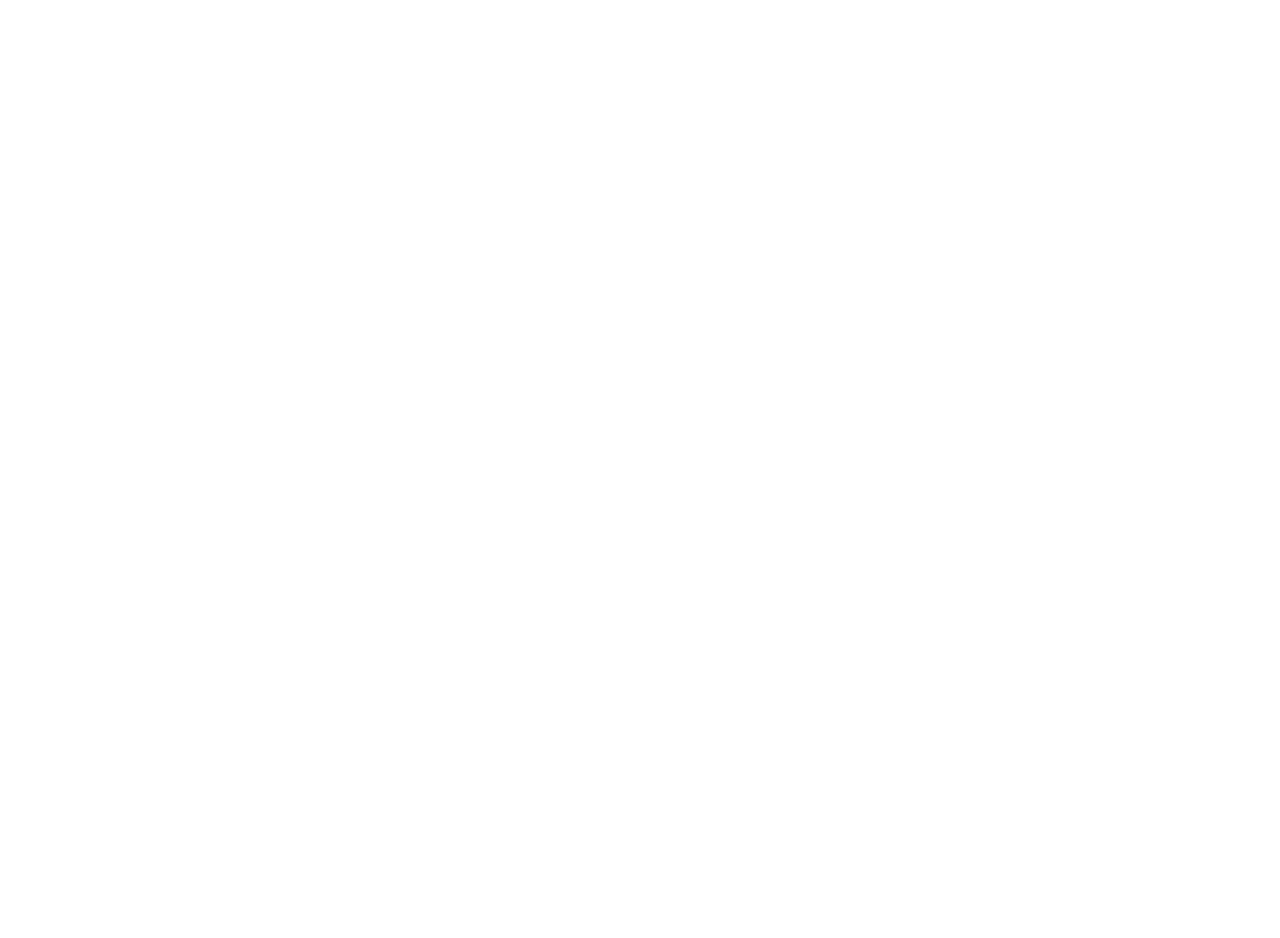
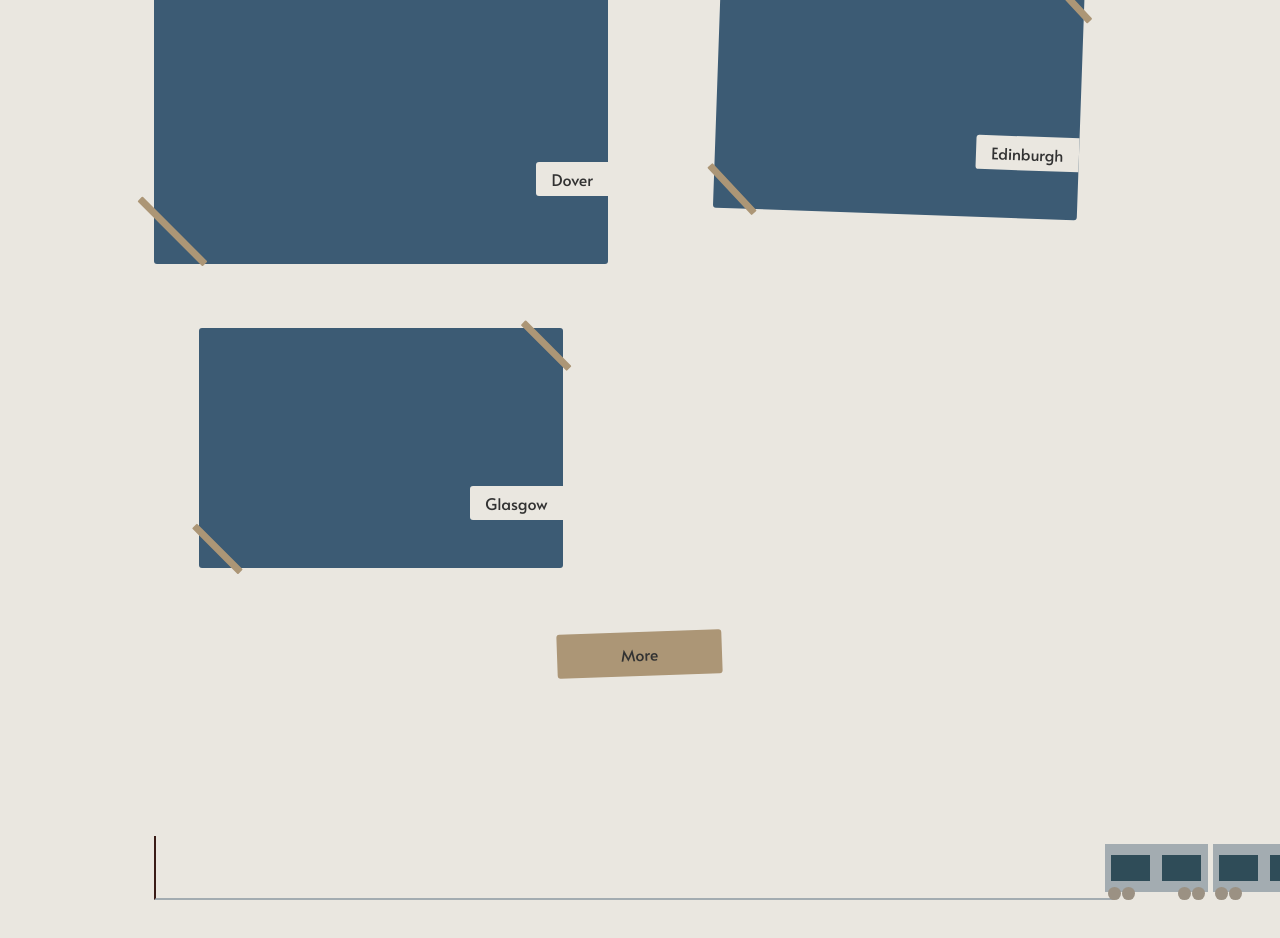
Before and after one commit to nobidina/blog, a Vue app: page / in a window 1280 px wide. Shown: the part 1360-2298 px from the top of the page. Before the commit the page ends 1240 px from the top, so only its background shows below. Built offline with nearby package versions, Linux system fonts and the light colour scheme.

Commit message:
add css for Album

```diff
--- a/src/components/Album.vue
+++ b/src/components/Album.vue
@@ -1,5 +1,6 @@
 <template>
-  <ul class="album">
+  <div class="album">
+    <ul class="album__list">
       <li class="album__item" v-for="item in album" :key="item.title">
         <img class="album__img" :src="item.img" :srcSet="item.srcSet" :alt="item.alt">
         <span class="album__title">
@@ -7,6 +8,10 @@
         </span>
       </li>
     </ul>
+    <button class="album__button" type="button">
+      More
+    </button>
+  </div>
 </template>
 
 <script>
@@ -26,7 +31,102 @@
 @import "../less/variables.less";
 
 .album {
+  display: flex;
+  flex-direction: column;
+  justify-content: center;
+  align-items: center;
 
+  &__list {
+    @media @tablet {
+      display: grid;
+      grid-template-columns: 1fr 1fr;
+      grid-template-rows: 1fr 1fr;
+      grid-gap: 5vw;
+      width: 100%;
+      margin-bottom: 5vw;
+    }
+  }
+
+  &__item {
+    position: relative;
+    width: 100%;
+    min-height: 340px;
+    margin-bottom: 30px;
+    border-radius: 3px;
+    background-color: #3c5b74;
+
+    @media @tablet {
+      margin-bottom: 0;
+    }
+
+    &:last-child {
+      margin-bottom: 0;
+    }
+
+    &:nth-child(4n + 1),
+    &:nth-child(4n + 4) {
+      @media @tablet {
+        place-self: center;
+        width: 80%;
+        min-height: 240px;
+      }
+    }
+
+    &:nth-child(5n + 1) {
+      transform: rotateZ(-2deg);
+    }
+
+     &:nth-child(4n + 4) {
+      transform: rotateZ(2deg);
+     }
+
+    &::before,
+    &::after {
+      content: "";
+      position: absolute;
+      width: 7px;
+      height: 27%;
+      border-radius: 1px;
+      background-color: #ac9676;
+    }
+
+    &::before {
+      top: 0;
+      right: 0;
+      transform: rotateZ(-45deg) translate(1px, -20px);
+    }
+
+    &::after {
+      bottom: 0;
+      left: 0;
+      transform: rotateZ(-45deg) translate(1px, 20px);
+    }
+  }
+
+  &__title {
+    position: absolute;
+    bottom: 20%;
+    right: 0;
+    display: flex;
+    max-width: 60%;
+    padding: 5px 15px;
+    border-top-left-radius: 3px;
+    border-bottom-left-radius: 3px;
+    background-color: #eae7e0;
+  }
+
+  &__button {
+    padding: 10px 5vw;
+    border-radius: 3px;
+    background-color: #ac9676;
+    font-family: @font-family-main;
+    -webkit-font-smoothing: antialiased;
+    -moz-osx-font-smoothing: grayscale;
+    font-size: 16px;
+    line-height: 1.5em;
+    color: @font-color;
+    transform: rotateZ(-2deg);
+  }
 }
 
 </style>
--- a/src/components/PageFooter.vue
+++ b/src/components/PageFooter.vue
@@ -1,12 +1,26 @@
 <template>
   <footer class="page-footer">
-
+    <city />
+    <div class="page-footer__contacts-wrapper">
+      <social-links class="page-footer__social-links" />
+      <railway class="page-footer__railway" />
+    </div>
   </footer>
 </template>
 
 <script>
+import City from '@/components/landscapes/City';
+import Railway from '@/components/landscapes/Railway';
+import SocialLinks from '@/components/SocialLinks';
+
 export default {
-  name: 'PageFooter'
+  name: 'PageFooter',
+
+  components: {
+    City,
+    Railway,
+    SocialLinks
+  }
 }
 </script>
 
@@ -16,6 +30,17 @@
 
 .page-footer {
   .container();
+  overflow: hidden;
+
+  &__contacts-wrapper {
+    position: relative;
+  }
+
+  &__railways {
+    position: absolute;
+    top: 0;
+    left: 0;
+  }
 }
 
 </style>
--- /dev/null
+++ b/src/components/SocialLinks.vue
@@ -0,0 +1,20 @@
+<template>
+  <div class="social-links">
+
+  </div>
+</template>
+
+<script>
+export default {
+  name: 'SocialLinks'
+}
+</script>
+
+<style scoped lang="less">
+@import "../less/variables.less";
+
+.social-links {
+
+}
+
+</style>
--- /dev/null
+++ b/src/components/landscapes/City.vue
@@ -0,0 +1,20 @@
+<template>
+  <div class="city">
+
+  </div>
+</template>
+
+<script>
+export default {
+  name: 'City'
+}
+</script>
+
+<style scoped lang="less">
+@import "../../less/variables.less";
+
+.city {
+
+}
+
+</style>
--- a/src/components/landscapes/Railway.vue
+++ b/src/components/landscapes/Railway.vue
@@ -45,12 +45,6 @@
   height: 8vh;
   border-bottom: 2px solid #a3acb1;
   border-left: 2px solid #3a1c17;
-
-  @media @desktop {
-    top: 65vh;
-    left: 40vw;
-    width: 60vw;
-  }
 }
 
 .train {
--- a/src/less/mixins.less
+++ b/src/less/mixins.less
@@ -1,14 +1,14 @@
 .container() {
   min-width: 100%;
   box-sizing: border-box;
-  padding: 30px 20px;
+  padding: 30px 7vw;
   background-color: #eae7e0;
 
   @media @tablet {
-    padding: 50px 5vw;
+    padding: 8vh 5vw;
   }
 
   @media @desktop {
-    padding: 80px 15vw;
+    padding: 10vh 12vw;
   }
 }
--- a/src/views/Home.vue
+++ b/src/views/Home.vue
@@ -9,7 +9,7 @@
 </template>
 
 <script>
-import Album from '@/components/Album'
+import Album from '@/components/Album';
 import CustomSection from '@/components/CustomSection';
 import FirstScreen from '@/components/FirstScreen';
 import PageFooter from '@/components/PageFooter';
@@ -56,7 +56,7 @@
         srcSet: '',
         alt: '',
         title: 'Glasgow'
-      },
+      }
     ]
   })
 }
```
Lines whose indentation alone changed are shown as unchanged.
